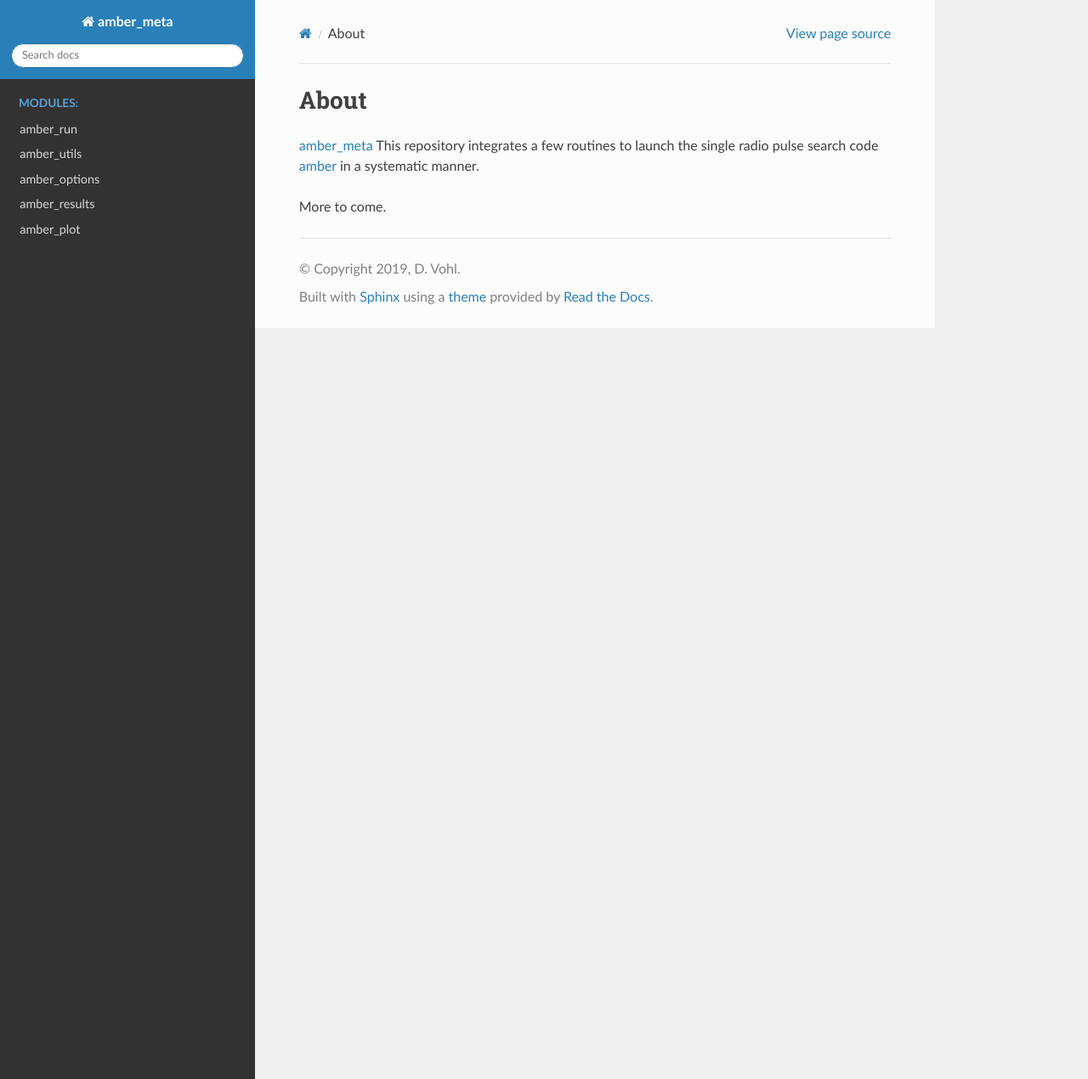
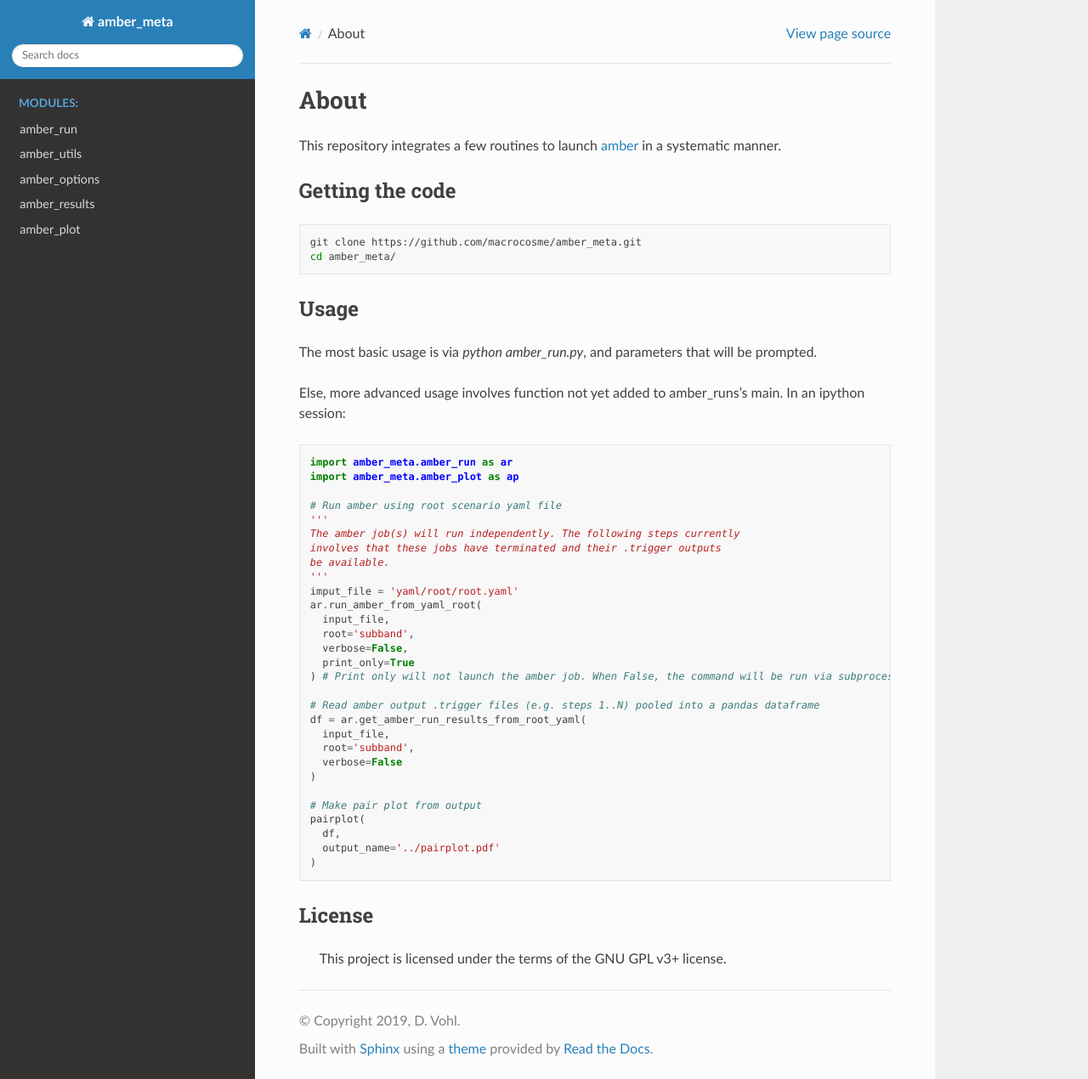
Before and after one commit to macrocosme/amber_meta, a Sphinx documentation site: the page built from docs/source/about.rst, in a window 1280 px wide and 1270 px high. Shown: the whole window at 85% size. Built offline with Sphinx 7.4.7 and the Read the Docs theme 2.0.0, drawn with Linux system fonts in a browser that asks for light colours; pages that are not in the unit, such as notebooks, are missing from menus.

Commit message:
Add use info

```diff
--- a/docs/source/about.rst
+++ b/docs/source/about.rst
@@ -1,6 +1,56 @@
 About
 ======
 
-`amber_meta <https://github.com/macrocosme/amber_meta>`_ This repository integrates a few routines to launch the single radio pulse search code `amber <https://github.com/AA-ALERT/AMBER_setup>`_ in a systematic manner.
+This repository integrates a few routines to launch `amber <http://github.com/AA-ALERT/AMBER_setup>`_ in a systematic manner.
 
-More to come.
+Getting the code
+----------------
+
+.. code-block:: shell
+
+    git clone https://github.com/macrocosme/amber_meta.git
+    cd amber_meta/
+
+Usage
+-----
+
+The most basic usage is via `python amber_run.py`, and parameters that will be prompted.
+
+Else, more advanced usage involves function not yet added to amber_runs's main. In an ipython session:
+
+.. code-block:: python
+
+    import amber_meta.amber_run as ar
+    import amber_meta.amber_plot as ap
+
+    # Run amber using root scenario yaml file
+    '''
+    The amber job(s) will run independently. The following steps currently
+    involves that these jobs have terminated and their .trigger outputs
+    be available.
+    '''
+    imput_file = 'yaml/root/root.yaml'
+    ar.run_amber_from_yaml_root(
+      input_file,
+      root='subband',
+      verbose=False,
+      print_only=True
+    ) # Print only will not launch the amber job. When False, the command will be run via subprocess.
+
+    # Read amber output .trigger files (e.g. steps 1..N) pooled into a pandas dataframe
+    df = ar.get_amber_run_results_from_root_yaml(
+      input_file,
+      root='subband',
+      verbose=False
+    )
+
+    # Make pair plot from output
+    pairplot(
+      df,
+      output_name='../pairplot.pdf'
+    )
+
+License
+-------
+
+   This project is licensed under the terms of the GNU GPL v3+ license.
```
